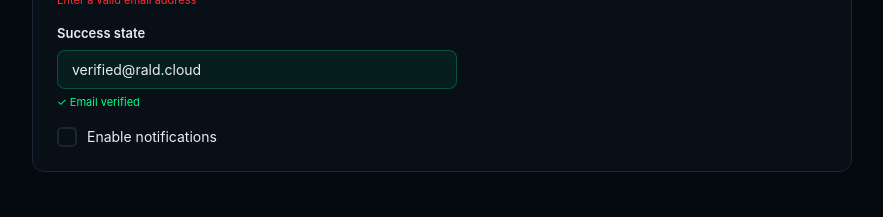
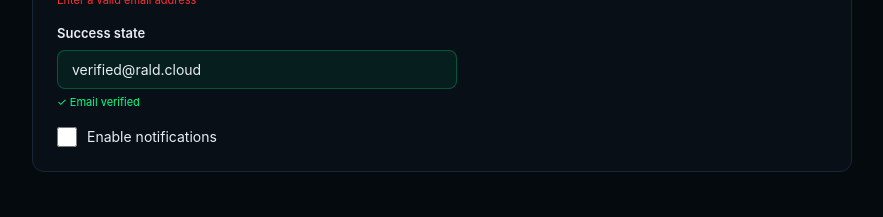
Before and after one commit to Ostinato-Loop/rald-design, a React (Vite) app: page /components in a window 1280 px wide. Shown: the part 840-1057 px from the top of the page, without its empty margins (308-1191 px from the left). Built offline with nearby package versions, Linux system fonts and the light colour scheme.

Commit message:
fix(components): input[type=checkbox] for custom checkbox, onKeyDown on dialog backdrop

```diff
--- a/src/pages/Components.tsx
+++ b/src/pages/Components.tsx
@@ -65,9 +65,7 @@ export default function Components() {
               <div style={{ fontSize: 11, color: "#00FF88", marginTop: 5 }}>✓ Email verified</div>
             </div>
             <label style={{ display: "flex", alignItems: "center", gap: 10, cursor: "pointer" }}>
-              <div role="checkbox" aria-checked={checked} tabIndex={0} onClick={() => setChecked(c => !c)} onKeyDown={e => { if (e.key === "Enter" || e.key === " ") setChecked(c => !c); }} style={{ width: 20, height: 20, borderRadius: 5, border: `2px solid ${checked ? "#00FF88" : "var(--border)"}`, background: checked ? "#00FF88" : "transparent", display: "flex", alignItems: "center", justifyContent: "center", cursor: "pointer", transition: "all var(--transition-base)" }}>
-                {checked && <span style={{ color: "#050A0F", fontSize: 12, fontWeight: 900 }}>✓</span>}
-              </div>
+              <input type="checkbox" checked={checked} onChange={e => setChecked(e.target.checked)} style={{ width: 20, height: 20, accentColor: "#00FF88", cursor: "pointer" }} />
               <span style={{ fontSize: 14, color: "var(--text)" }}>Enable notifications</span>
             </label>
           </div>
@@ -269,7 +267,7 @@ export default function Components() {
         <div style={{ background: "var(--surface)", border: "1px solid var(--border)", borderRadius: 12, padding: 24 }}>
           <button onClick={() => setModalOpen(true)} style={{ padding: "10px 20px", borderRadius: 8, fontWeight: 700, fontSize: 14, background: "var(--surface)", color: "var(--text)", border: "1px solid var(--border)", cursor: "pointer" }}>Open modal</button>
           {modalOpen && (
-            <dialog open aria-labelledby="modal-title" style={{ position: "fixed", inset: 0, background: "rgba(5,10,15,0.85)", zIndex: 300, display: "flex", alignItems: "center", justifyContent: "center" }} onClick={() => setModalOpen(false)}>
+            <dialog open aria-labelledby="modal-title" style={{ position: "fixed", inset: 0, background: "rgba(5,10,15,0.85)", zIndex: 300, display: "flex", alignItems: "center", justifyContent: "center" }} onClick={() => setModalOpen(false)} onKeyDown={e => { if (e.key === "Escape") setModalOpen(false); }}>
               <div style={{ background: "var(--surface)", border: "1px solid var(--border)", borderRadius: 18, padding: 32, width: 400, maxWidth: "90vw", boxShadow: "var(--shadow-lg)" }} onClick={e => e.stopPropagation()} onKeyDown={e => e.stopPropagation()}>
                 <div id="modal-title" style={{ fontSize: 20, fontWeight: 900, color: "var(--text)", marginBottom: 10 }}>Confirm action</div>
                 <div style={{ fontSize: 14, color: "var(--text-muted)", marginBottom: 28, lineHeight: 1.6 }}>This action cannot be undone. Are you sure you want to continue?</div>
```
